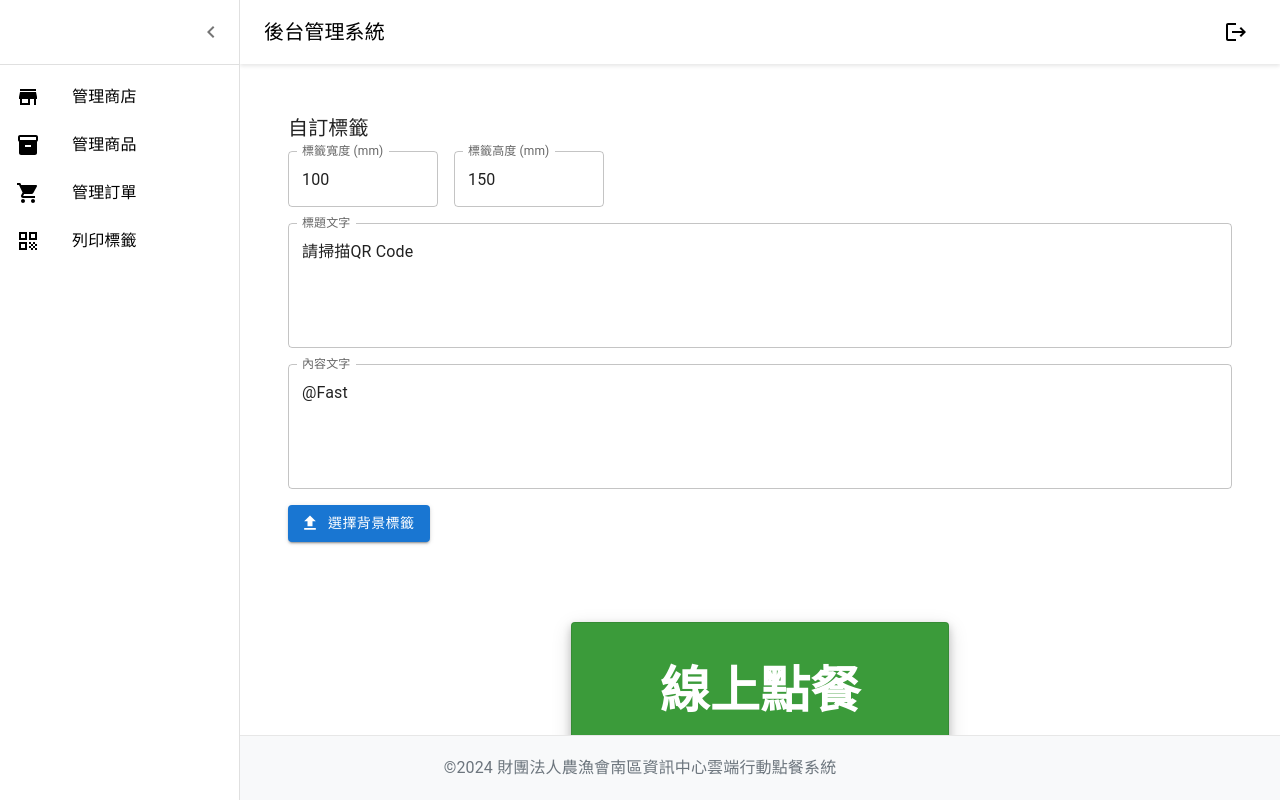
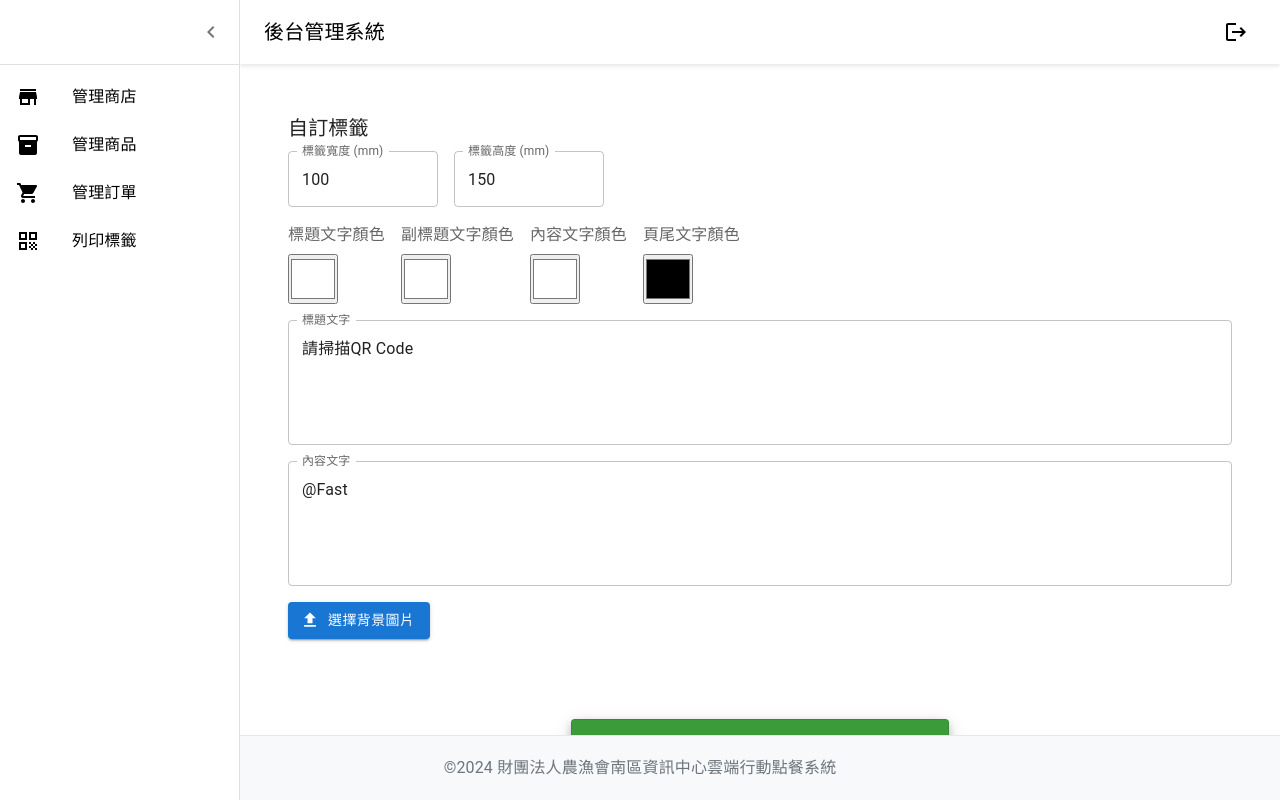
Before and after one commit to chengi0506/FastOrderFood, a React (Create React App) app: page /FastOrderFood/Admin/Main/label in a window 1280 px wide. Shown: the top 800 px of the page. Built offline with nearby package versions, Linux system fonts and the light colour scheme; no server answers; sample sign-in values are in the browser's storage.

Commit message:
202411071415_bk

```diff
--- a/src/App.js
+++ b/src/App.js
@@ -153,7 +153,7 @@ function App() {
           />
           <Route path={ROUTES.ADMIN_LOGIN} element={<AdminLogin />} />
           <Route path={ROUTES.ADMIN_DASHBOARD} element={<AdminDashboard />}>
-            <Route index element={<StoreManagement />} />
+            <Route index element={<AdminDashboard />} />
             <Route path="store" element={<StoreManagement />} />
             <Route path="products" element={<ProductManagement />} />
             <Route path="orders" element={<OrderManagement />} />
--- a/src/components/Admin/LabelManagement.js
+++ b/src/components/Admin/LabelManagement.js
@@ -6,6 +6,7 @@ import {
   TextField,
   Typography,
   Paper,
+  InputLabel,
 } from '@mui/material';
 import {
   Upload as UploadIcon,
@@ -28,6 +29,10 @@ const LabelManagement = () => {
   const printRef = useRef();
   const [labelWidth, setLabelWidth] = useState(100);
   const [labelHeight, setLabelHeight] = useState(150);
+  const [titleColor, setTitleColor] = useState('#FFFFFF');
+  const [contentColor, setContentColor] = useState('#FFFFFF');
+  const [footerColor, setFooterColor] = useState('rgba(59,155,58)');
+  const [headerColor, setHeaderColor] = useState('#FFFFFF');
 
   // QR Code URL
   const qrCodeUrl = window.location.origin + ROUTES.HOME;
@@ -96,8 +101,8 @@ const LabelManagement = () => {
     try {
       // 顯示載入中提示
       Swal.fire({
-        title: '處理中',
-        text: '標籤產生中...',
+        title: '請等待',
+        text: '標籤製作中...',
         allowOutsideClick: false,
         didOpen: () => {
           Swal.showLoading();
@@ -237,6 +242,45 @@ const LabelManagement = () => {
           />
         </Box>
 
+        <Box sx={{ display: 'flex', gap: 2, mb: 2, flexWrap: 'wrap' }}>
+          <Box sx={{ display: 'flex', flexDirection: 'column', gap: 1 }}>
+            <InputLabel>標題文字顏色</InputLabel>
+            <input
+              type="color"
+              value={headerColor}
+              onChange={(e) => setHeaderColor(e.target.value)}
+              style={{ width: '50px', height: '50px', padding: 0, cursor: 'pointer' }}
+            />
+          </Box>
+          <Box sx={{ display: 'flex', flexDirection: 'column', gap: 1 }}>
+            <InputLabel>副標題文字顏色</InputLabel>
+            <input
+              type="color"
+              value={titleColor}
+              onChange={(e) => setTitleColor(e.target.value)}
+              style={{ width: '50px', height: '50px', padding: 0, cursor: 'pointer' }}
+            />
+          </Box>
+          <Box sx={{ display: 'flex', flexDirection: 'column', gap: 1 }}>
+            <InputLabel>內容文字顏色</InputLabel>
+            <input
+              type="color"
+              value={contentColor}
+              onChange={(e) => setContentColor(e.target.value)}
+              style={{ width: '50px', height: '50px', padding: 0, cursor: 'pointer' }}
+            />
+          </Box>
+          <Box sx={{ display: 'flex', flexDirection: 'column', gap: 1 }}>
+            <InputLabel>頁尾文字顏色</InputLabel>
+            <input
+              type="color"
+              value={footerColor}
+              onChange={(e) => setFooterColor(e.target.value)}
+              style={{ width: '50px', height: '50px', padding: 0, cursor: 'pointer' }}
+            />
+          </Box>
+        </Box>
+
         <TextField
           fullWidth
           label="標題文字"
@@ -262,7 +306,7 @@ const LabelManagement = () => {
             component="label"
             startIcon={<UploadIcon />}
           >
-            選擇背景標籤
+            選擇背景圖片
             <input
               type="file"
               hidden
@@ -277,13 +321,13 @@ const LabelManagement = () => {
               startIcon={<DeleteIcon />}
               onClick={handleClearBackground}
             >
-              清除背景
+              清除背景圖片
             </Button>
           )}
         </Box>
       </Box>
 
-      {/* 添加一個固定尺寸的容���來包裹預覽區域 */}
+      {/* 預覽區域陰影 */}
       <Box
         sx={{
           width: '100%',
@@ -321,7 +365,15 @@ const LabelManagement = () => {
             borderRadius: '4px',
           }}
         >
-          線上點餐
+          <Typography
+            sx={{
+              fontSize: '50px',
+              fontWeight: 'bold',
+              color: headerColor
+            }}
+          >
+            線上點餐
+          </Typography>
           <Typography
             sx={{
               textAlign: 'center',
@@ -331,7 +383,7 @@ const LabelManagement = () => {
               wordBreak: 'break-word',
               fontSize: '35px',
               fontWeight: 'bold',
-              color: 'white'
+              color: titleColor
             }}
           >
             {labelTitleText}
@@ -352,7 +404,7 @@ const LabelManagement = () => {
               wordBreak: 'break-word',
               fontSize: '24px',
               fontWeight: 'bold',
-              color: 'white'
+              color: contentColor
             }}
           >
             {labelText}
@@ -365,10 +417,10 @@ const LabelManagement = () => {
               fontSize: '24px',
               fontWeight: 'bold',
               backgroundColor: 'white',
-              color: 'rgba(59,155,58)'
+              color: footerColor
             }}
           >
-              提前預約 取餐更快速
+            提前預約 取餐更快速
           </Typography>
         </Paper>
       </Box>
```
